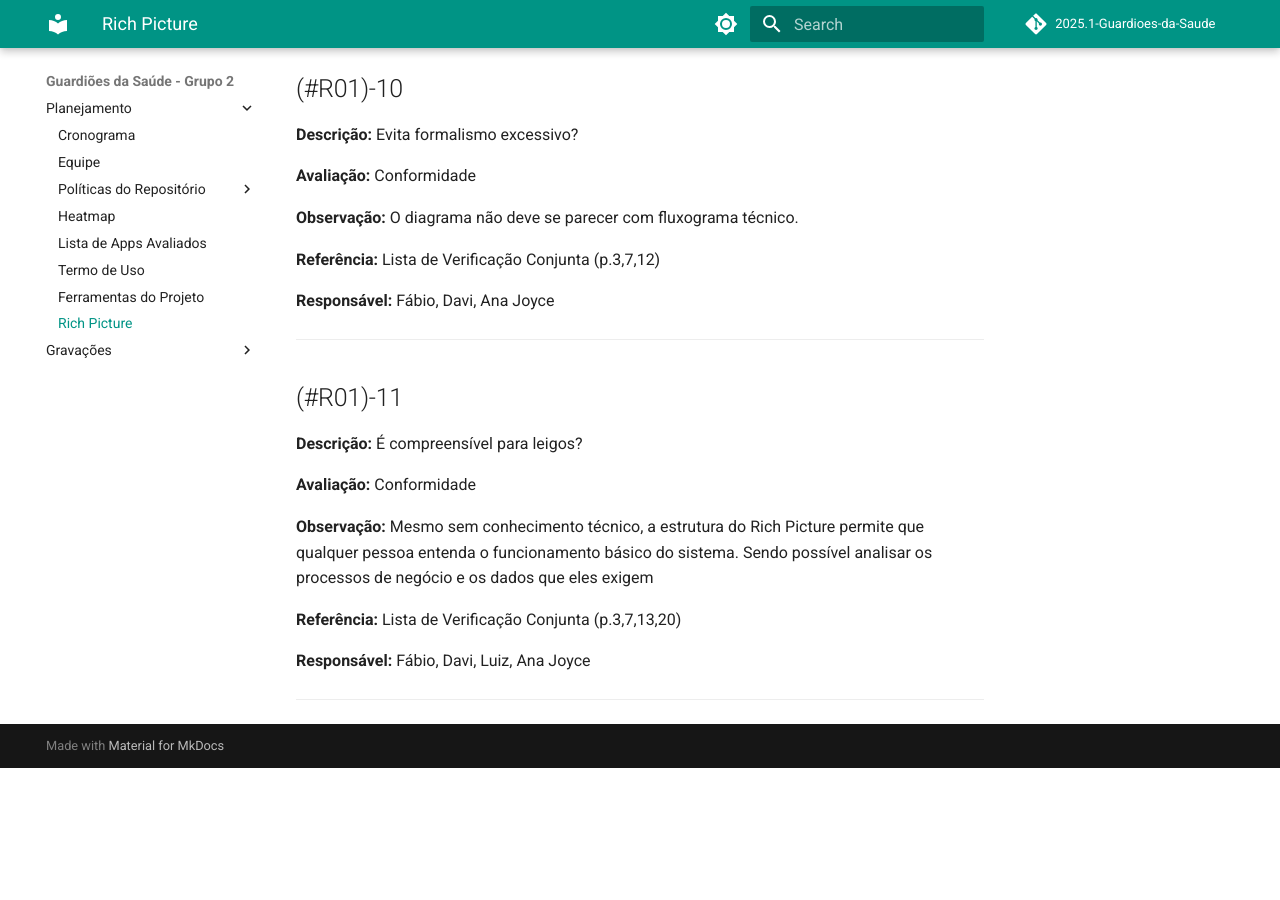
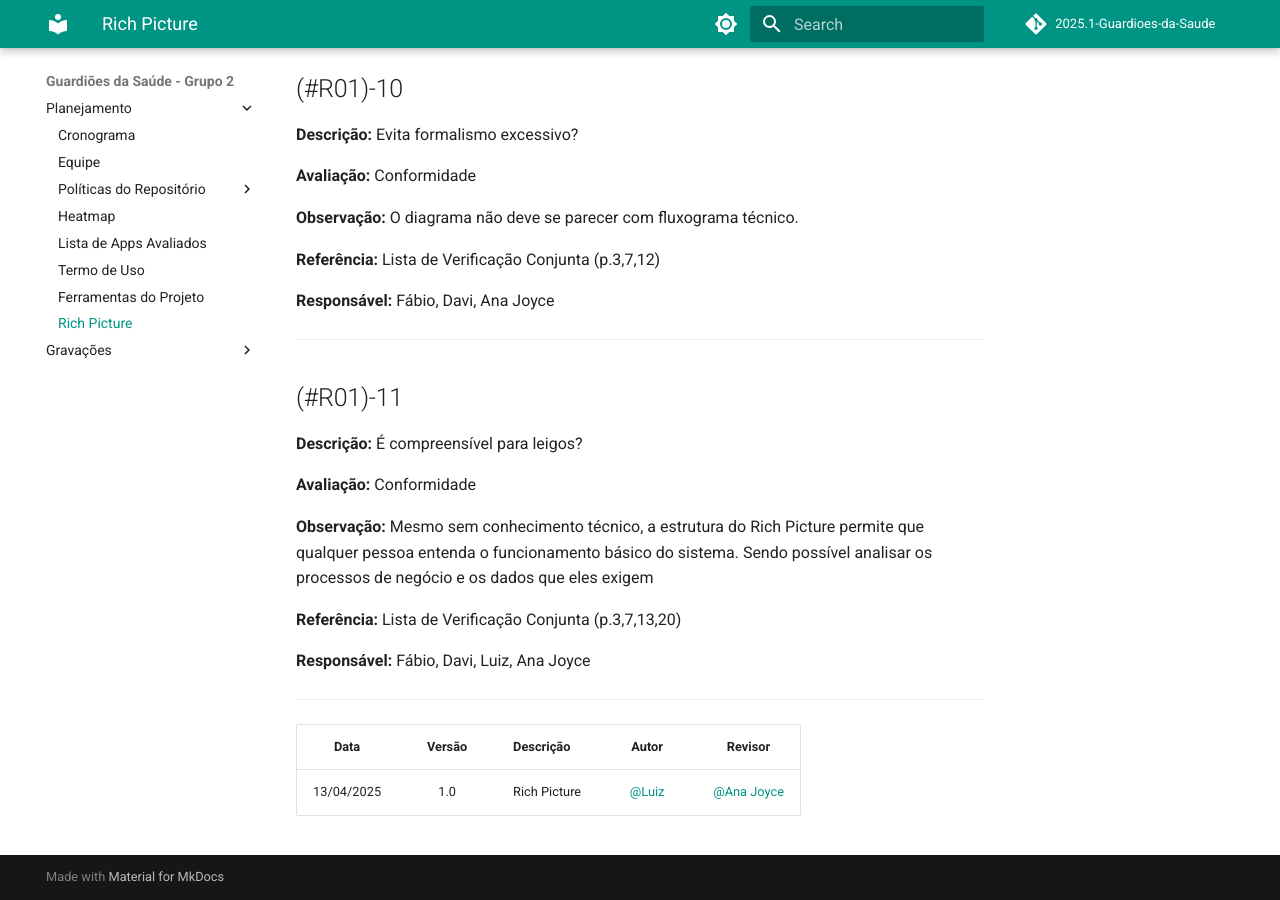
Before and after one commit to Requisitos-de-Software/2025.1-Guardioes-da-Saude, an MkDocs documentation site: the page built from docs/planejamento/rich-picture.md, in a window 1280 px wide and 900 px high, scrolled down 3822 px. Built offline with MkDocs 1.6.1 and Material for MkDocs 9.7.7, drawn with Linux system fonts in a browser that asks for light colours; before the commit the page ends 4590 px from its top, so only the background shows below that.

Commit message:
Update rich-picture.md

```diff
--- a/docs/planejamento/rich-picture.md
+++ b/docs/planejamento/rich-picture.md
@@ -2,7 +2,7 @@
 
 O Rich Picture do aplicaitvo Guardiões da saúde tem como objetivo apresentar de forma clara e resumida as principais funcionalidades do aplicativo, ale pode ser visto logo em seguida:
 
-![Heatmap](../imgs/rich-picture.png)
+![Rich Picture](../imgs/rich-picture.png)
 
 # Lista de Verificação - Rich Picture
 
@@ -148,3 +148,6 @@ ajuda a distinguir o que está sob controle da equipe do que está fora dela, o
 **Responsável:** Fábio, Davi, Luiz, Ana Joyce
 
 ---
+| Data       | Versão | Descrição                                 | Autor                                      | Revisor                                     |
+| :--------: | :----: | :---------------------------------------- | :----------------------------------------: | :----------------------------------------: |
+| 13/04/2025 |  1.0   | Rich Picture | [@Luiz](https://github.com/luizfaria1989)  | [@Ana Joyce](https://github.com/anajoyceamorim)  |
```
